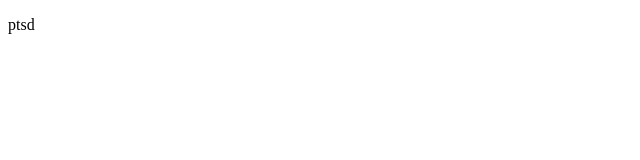
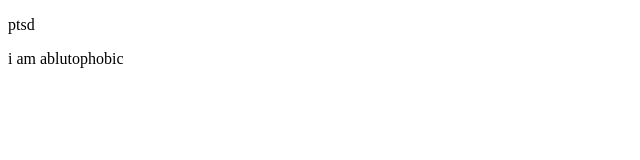
Before and after one commit to Ashybeid/first, a plain HTML site: page index.html in a window 1280 px wide. Shown: the whole page, without its empty margins (0-640 px from the left). Drawn offline with Linux system fonts and the light colour scheme.

Commit message:
Add files via upload

```diff
--- a/index.html
+++ b/index.html
@@ -8,5 +8,6 @@
 </head>
 <body>
                                         <p>ptsd</p>
+                                        <p>i am ablutophobic  </p>
 </body>
 </html>
```
